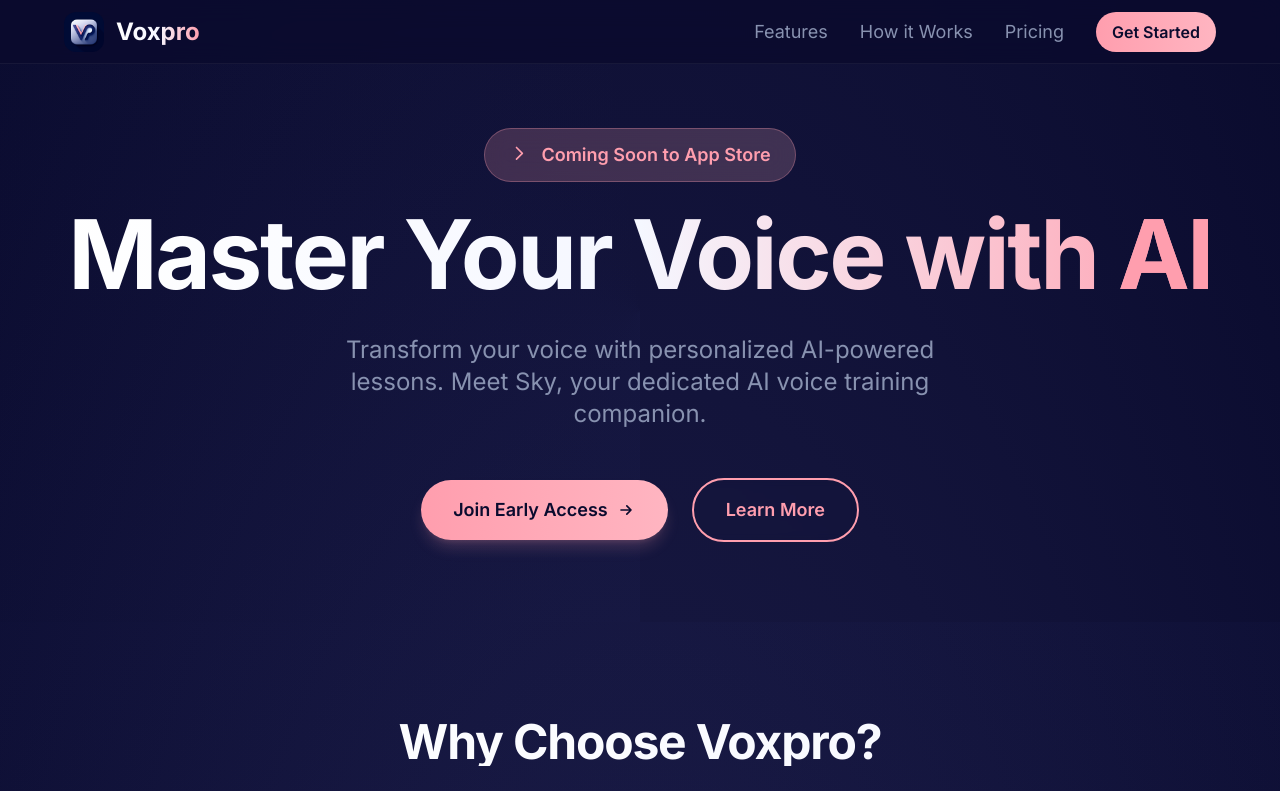
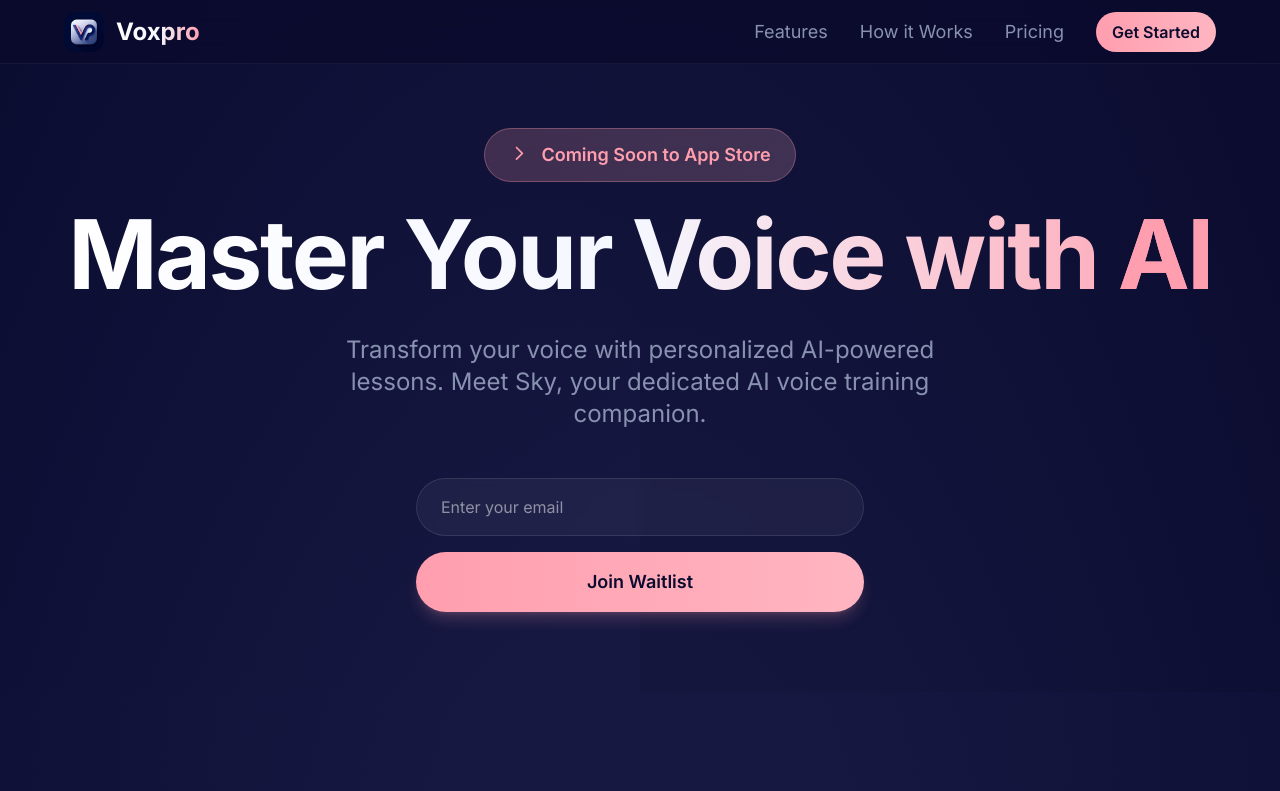
Before and after one commit to aktivbrain/voxpro-page, a Next.js app: page / in a window 1280 px wide. Shown: the top 791 px of the page. Built offline with nearby package versions, Linux system fonts and the light colour scheme.

Commit message:
feat: add waitlist form with Cloudflare Worker integration

```diff
--- a/src/app/page.tsx
+++ b/src/app/page.tsx
@@ -1,5 +1,6 @@
 import Image from "next/image";
 import Header from '@/components/Header'
+import WaitlistForm from '@/components/WaitlistForm'
 
 export default function Home() {
   return (
@@ -29,19 +30,7 @@ export default function Home() {
           <p className="text-xl md:text-2xl text-voxpro-gray max-w-2xl mx-auto mb-12 leading-relaxed">
             Transform your voice with personalized AI-powered lessons. Meet Sky, your dedicated AI voice training companion.
           </p>
-          <div className="flex flex-col md:flex-row gap-6 justify-center items-center">
-            <button className="group relative bg-gradient-to-r from-voxpro-coral to-voxpro-coral-light text-voxpro-navy px-8 py-4 rounded-full text-lg font-semibold hover:opacity-90 transition-all duration-300 hover:scale-105 shadow-lg shadow-voxpro-coral/20">
-              <span className="flex items-center gap-2">
-                Join Early Access
-                <svg className="w-5 h-5 transition-transform group-hover:translate-x-1" fill="none" stroke="currentColor" viewBox="0 0 24 24">
-                  <path strokeLinecap="round" strokeLinejoin="round" strokeWidth={2} d="M13 7l5 5m0 0l-5 5m5-5H6" />
-                </svg>
-              </span>
-            </button>
-            <button className="group relative border-2 border-voxpro-coral text-voxpro-coral px-8 py-4 rounded-full text-lg font-semibold hover:bg-voxpro-coral/10 transition-all duration-300 backdrop-blur-sm">
-              Learn More
-            </button>
-          </div>
+          <WaitlistForm />
         </div>
       </section>
 
@@ -182,9 +171,7 @@ export default function Home() {
                     <span className="text-xl text-white/60">/month</span>
                   </div>
                   <p className="text-lg text-white/80 mb-10">Get unlimited access to all features</p>
-                  <button className="w-full bg-gradient-to-r from-voxpro-coral to-voxpro-coral-light text-voxpro-navy px-8 py-4 rounded-full text-lg font-semibold hover:opacity-90 transition-all duration-300 hover:scale-105 shadow-lg shadow-voxpro-coral/20">
-                    Join Waitlist
-                  </button>
+                  <WaitlistForm />
                 </div>
                 <div className="mt-12 space-y-6">
                   {[
--- /dev/null
+++ b/src/components/WaitlistForm.tsx
@@ -0,0 +1,65 @@
+'use client';
+
+import { useState } from 'react';
+
+export default function WaitlistForm() {
+  const [email, setEmail] = useState('');
+  const [status, setStatus] = useState<'idle' | 'loading' | 'success' | 'error'>('idle');
+  const [message, setMessage] = useState('');
+
+  const handleSubmit = async (e: React.FormEvent) => {
+    e.preventDefault();
+    setStatus('loading');
+
+    try {
+      const response = await fetch('https://voxpro-waitlist-worker.aktivbrain.workers.dev/', {
+        method: 'POST',
+        headers: {
+          'Content-Type': 'application/json',
+        },
+        body: JSON.stringify({ email }),
+      });
+
+      const data = await response.json();
+
+      if (response.ok) {
+        setStatus('success');
+        setMessage('Thanks for joining our waitlist!');
+        setEmail('');
+      } else {
+        setStatus('error');
+        setMessage(data.error || 'Something went wrong. Please try again.');
+      }
+    } catch (error) {
+      setStatus('error');
+      setMessage('Something went wrong. Please try again.');
+    }
+  };
+
+  return (
+    <form onSubmit={handleSubmit} className="w-full max-w-md mx-auto space-y-4">
+      <div className="relative">
+        <input
+          type="email"
+          value={email}
+          onChange={(e) => setEmail(e.target.value)}
+          placeholder="Enter your email"
+          className="w-full px-6 py-4 bg-white/5 border border-white/10 rounded-full backdrop-blur-sm text-white placeholder-white/50 focus:outline-none focus:border-voxpro-coral/50 transition-all"
+          required
+        />
+      </div>
+      <button
+        type="submit"
+        disabled={status === 'loading'}
+        className={`w-full bg-gradient-to-r from-voxpro-coral to-voxpro-coral-light text-voxpro-navy px-8 py-4 rounded-full text-lg font-semibold hover:opacity-90 transition-all duration-300 hover:scale-105 shadow-lg shadow-voxpro-coral/20 disabled:opacity-50 disabled:cursor-not-allowed disabled:hover:scale-100`}
+      >
+        {status === 'loading' ? 'Joining...' : 'Join Waitlist'}
+      </button>
+      {message && (
+        <div className={`text-center text-sm ${status === 'success' ? 'text-green-400' : 'text-red-400'}`}>
+          {message}
+        </div>
+      )}
+    </form>
+  );
+}
```
